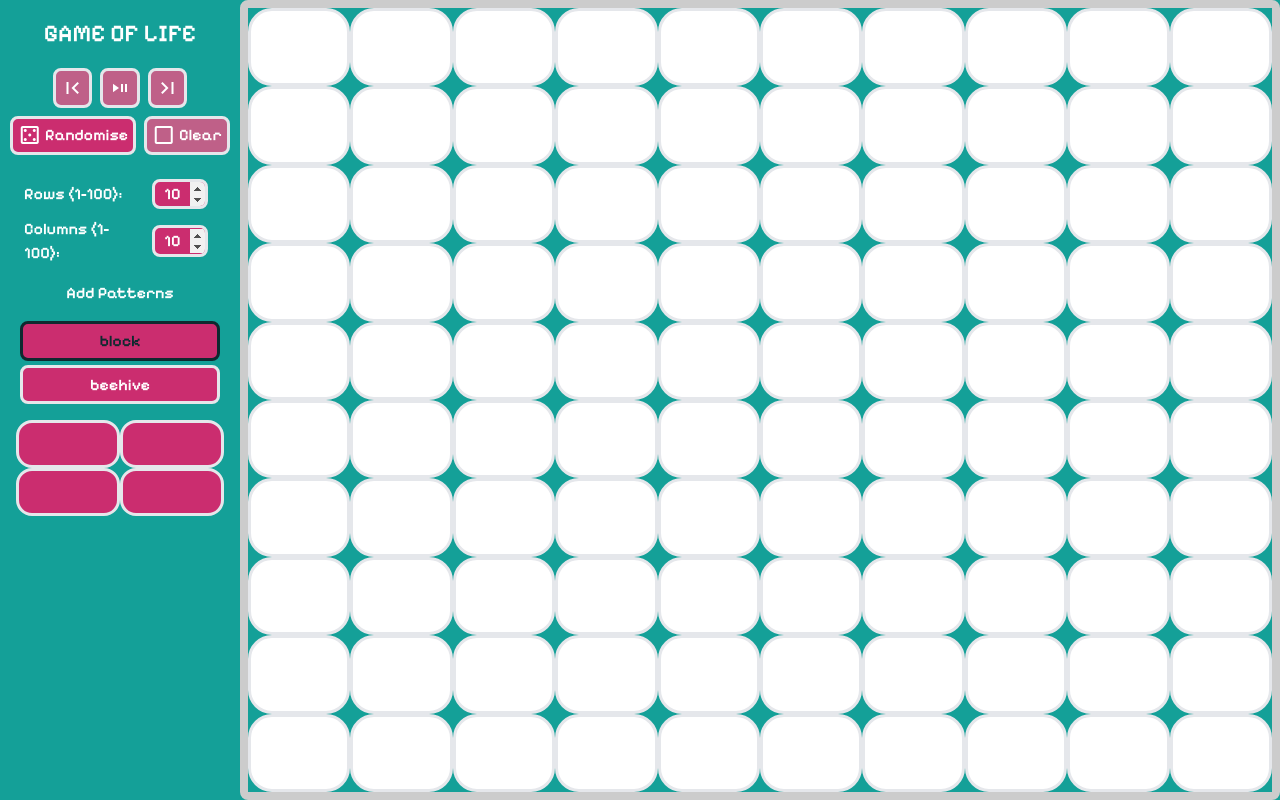
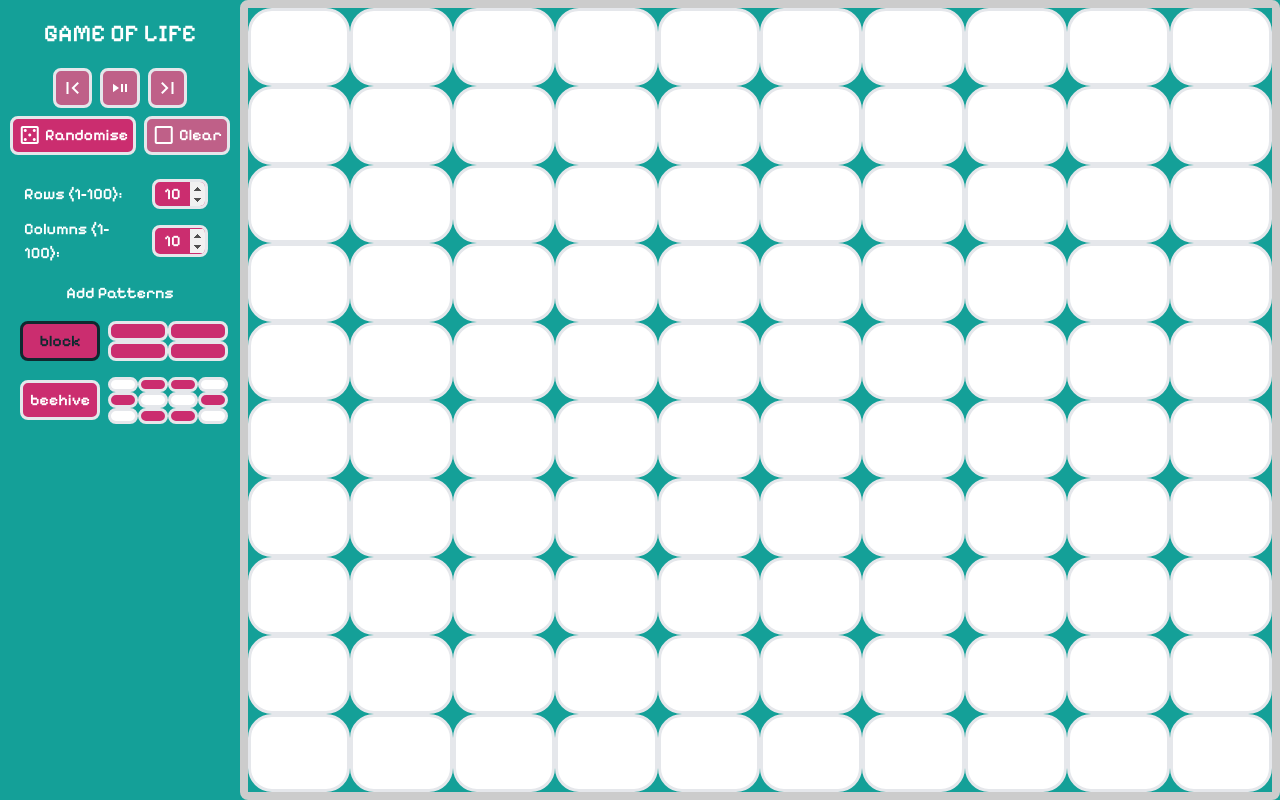
Before and after one commit to Pjstilwell/PersonalSite, a Next.js app in the folder still-peter/: page / in a window 1280 px wide. Built offline with nearby package versions, Linux system fonts and the light colour scheme.

Commit message:
Styled patterns list

```diff
--- a/still-peter/src/app/components/controls.tsx
+++ b/still-peter/src/app/components/controls.tsx
@@ -28,13 +28,45 @@ export default function Controls(props: ControlProps) {
 
   //Create list of patterns
   let patternList: any[] = [];
-  const patternKeys = Object.keys(Patterns).filter((key) => isNaN(Number(key)));
+  const patternKeys = Object.keys(Patterns)
+    .filter((key) => isNaN(Number(key)))
+    .map((key) => key as keyof typeof patternSquares);
 
   patternKeys.forEach((pattern) => {
+    const patternSquare = patternSquares[pattern];
+    let displayedPattern: any[] = [];
+
+    for (let i = 0; i < patternSquare.size[1]; i++) {
+      let row = [];
+
+      for (let j = 0; j < patternSquare.size[0]; j++) {
+        let squareProps = {
+          squareState: patternSquare.squares.some(
+            (square) => square[0] === i && square[1] === j
+          ),
+          numRows: patternSquare.size[1],
+          numCols: patternSquare.size[0],
+        };
+        row.push(squareProps);
+      }
+      displayedPattern.push(
+        <div
+          className="display-grid-row-wrapper"
+          key={i}
+          style={{ height: `${100 / patternSquare.size[1]}%` }}
+        >
+          {row.map((val, index) => {
+            return <DisplaySquare {...val} key={i + "-" + index} />;
+          })}
+        </div>
+      );
+    }
+
     const selectedClass =
       props.selectedPattern == pattern ? "clicked-button" : "";
     patternList.push(
       <div key={pattern} className="pattern-wrapper">
+        <div className="pattern-btn-wrapper">
           <button
             onClick={() => props.patternSelectedActions(pattern)}
             className={"pattern-button " + selectedClass}
@@ -42,31 +74,11 @@ export default function Controls(props: ControlProps) {
             <p>{pattern}</p>
           </button>
         </div>
+
+        <div className="display-grid-wrapper">{displayedPattern}</div>
+      </div>
     );
   });
-
-  let displayedPattern: any[] = [];
-  for (let i = 0; i < patternSquares[props.selectedPattern].size[1]; i++) {
-    let row = [];
-
-    for (let j = 0; j < patternSquares[props.selectedPattern].size[0]; j++) {
-      let squareProps = {
-        squareState: patternSquares[props.selectedPattern].squares.some(
-          (square) => square[0] === i && square[1] === j
-        ),
-        numRows: patternSquares[props.selectedPattern].size[1],
-        numCols: patternSquares[props.selectedPattern].size[0],
-      };
-      row.push(squareProps);
-    }
-    displayedPattern.push(
-      <div className="display-grid-wrapper" key={i}>
-        {row.map((val, index) => {
-          return <DisplaySquare {...val} key={i + "-" + index} />;
-        })}
-      </div>
-    );
-  }
 
   return (
     <div className="control-wrapper">
@@ -144,7 +156,7 @@ export default function Controls(props: ControlProps) {
         </div>
         <div className="patterns-wrapper">{patternList}</div>
       </div>
-      <div className="pattern-display-wrapper">{displayedPattern}</div>
+      {/* <div className="pattern-display-wrapper">{displayedPattern}</div> */}
     </div>
   );
 }
--- a/still-peter/src/app/components/display-square.tsx
+++ b/still-peter/src/app/components/display-square.tsx
@@ -1,10 +1,7 @@
 export default function DisplaySquare(props: any) {
   const stateClass = props.squareState ? "square-on" : "square-off";
-
-  console.log(props.squareState);
-
   const btnStyle = {
-    width: `calc(100% / ${props.numRows})`,
+    width: `calc(100% / ${props.numCols})`,
   };
 
   return (
@@ -13,10 +10,7 @@ export default function DisplaySquare(props: any) {
       key={props.squareKey}
       style={btnStyle}
     >
-      <button
-        disabled={true}
-        className={"display-square " + stateClass}
-      ></button>
+      <div className={"display-square " + stateClass}></div>
     </div>
   );
 }
--- a/still-peter/src/app/globals.scss
+++ b/still-peter/src/app/globals.scss
@@ -127,8 +127,14 @@ input[type="number"]::-webkit-outer-spin-button {
 }
 
 .display-grid-wrapper {
+  width: 100%;
   background-color: $cp3-2;
+  grid-column: 2;
+}
+
+.display-grid-row-wrapper {
   display: flex;
+  width: 100%;
 }
 
 .title-wrapper {
@@ -146,21 +152,26 @@ input[type="number"]::-webkit-outer-spin-button {
 }
 
 .display-square-wrapper {
-  min-height: 3rem;
+  // min-height: 3rem;
 }
 
 .display-square {
   border-radius: 1rem;
   width: 100%;
   height: 100%;
+  background-color: $cp3-4;
+  color: $cp3-6;
+  border-radius: 0.5rem;
+  border-width: 0.2rem;
+  display: flex;
+  align-items: center;
+  justify-content: center;
+  padding: 0.3rem;
 }
 
 .square-wrapper {
   border-color: $cp3-4;
   height: 100%;
-  display: flex;
-  align-items: center;
-  justify-content: center;
 }
 
 .square-button:not([disabled]) {
@@ -215,13 +226,21 @@ input[type="number"]::-webkit-outer-spin-button {
 }
 
 .pattern-wrapper {
-  margin: 0.25rem;
+  display: grid;
+  grid-template-columns: 40% 60%;
+  margin: 1rem 0.25rem;
+  gap: 0.5rem;
+}
+
+.pattern-btn-wrapper {
+  display: flex;
+  align-items: center;
 }
 
 .pattern-button {
   width: 100%;
-  display: grid;
-  grid-template-columns: 2;
+  grid-column: 1;
+  height: fit-content;
 }
 
 .pattern-display-wrapper {
```
Lines whose indentation alone changed are shown as unchanged.
